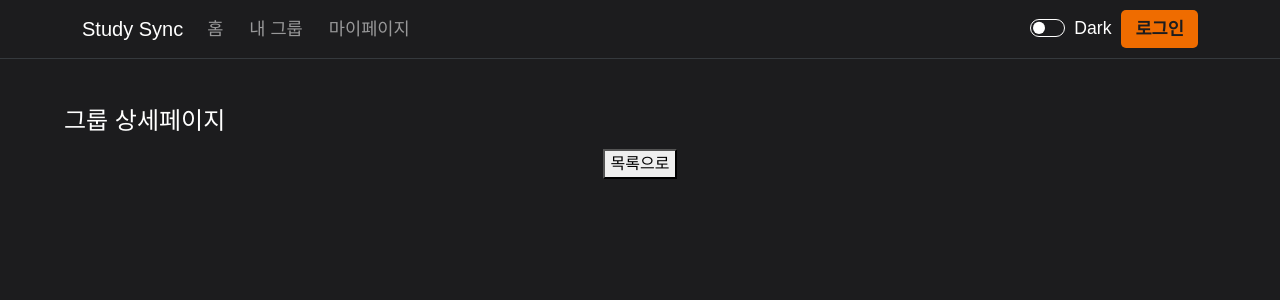
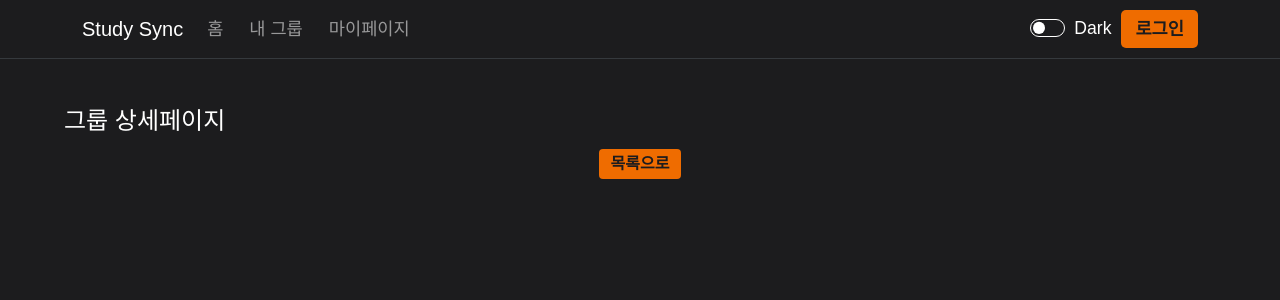
Before and after one commit to Milk0621/project-study-hub, a React (Create React App) app in the folder frontend/: page /post/1 in a window 1280 px wide. Shown: the top 300 px of the page. Built offline with nearby package versions, Linux system fonts and the light colour scheme; no server answers; a web font is replaced by a local one.

Commit message:
style: 버튼 css 수정

```diff
--- a/frontend/src/components/GroupPost/GroupPost.jsx
+++ b/frontend/src/components/GroupPost/GroupPost.jsx
@@ -97,7 +97,7 @@ function GroupPost(){
                     <p style={{whiteSpace: 'pre-line', lineHeight: 1.6}}>{groupPost.content}</p>
                 </div>
             )}
-            <button onClick={()=>navigateToList()}>목록으로</button>
+            <button className={style.groupBtn} onClick={()=>navigateToList()}>목록으로</button>
         </div>
     )
 }
--- a/frontend/src/components/GroupPost/GroupPost.module.css
+++ b/frontend/src/components/GroupPost/GroupPost.module.css
@@ -5,7 +5,7 @@
     margin-bottom: 5px;
 }
 
-.groupPostTop button, .wrap>button {
+.groupPostTop button, .groupBtn{
     height: 30px;
     padding: 0 12px;
     margin: 0 0.2rem;
```
